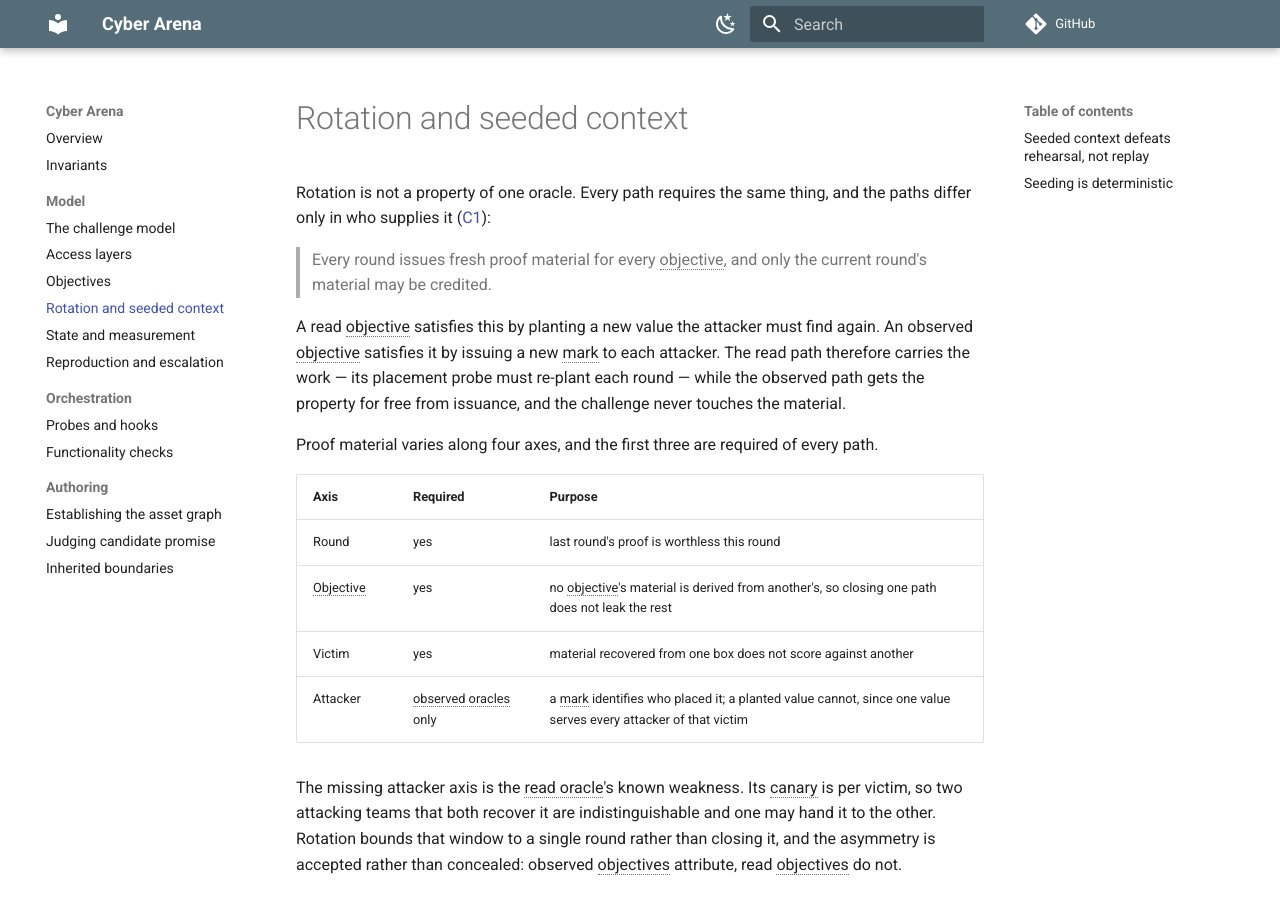
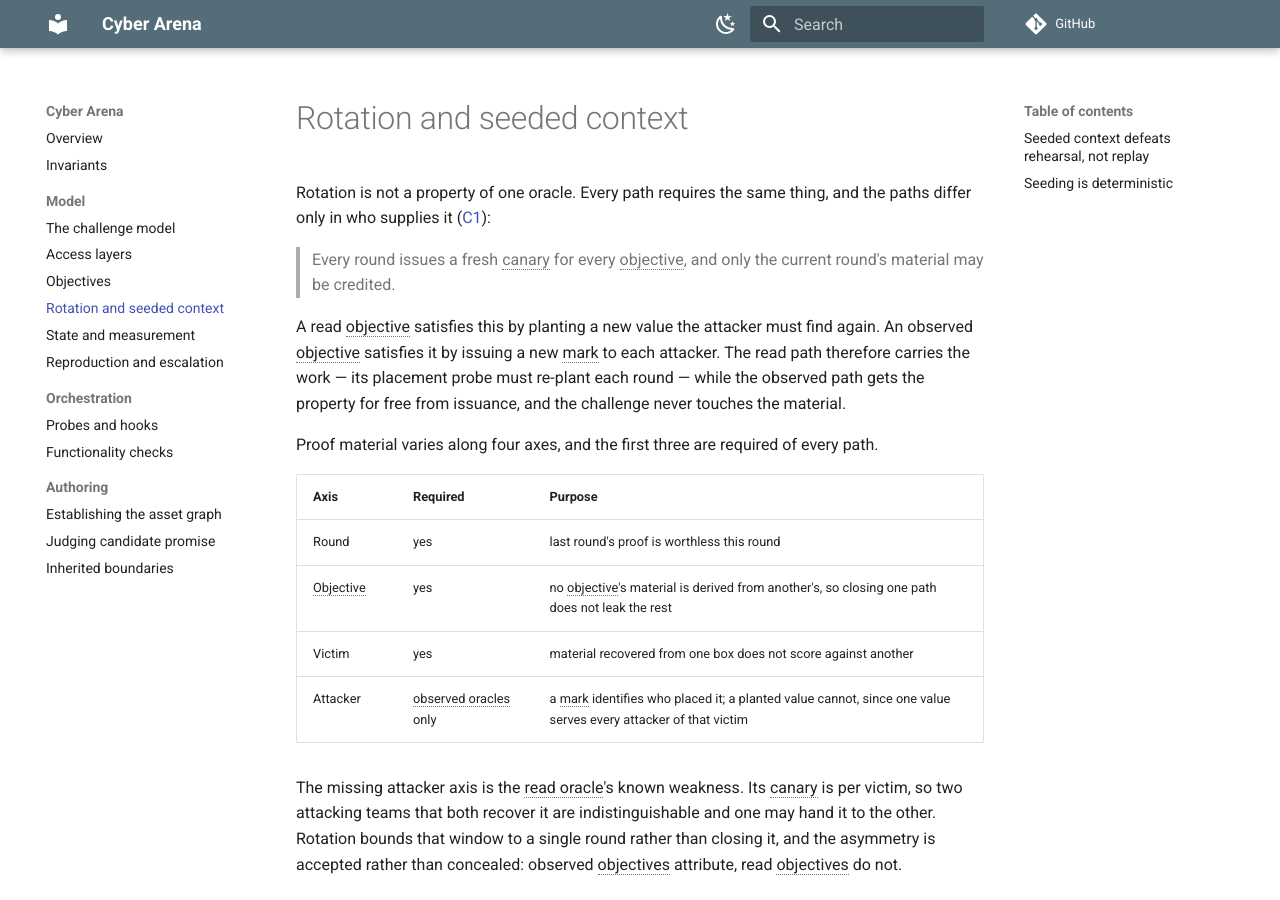
Before and after one commit to cyber-arena-ai/cyber-arena-docs, an MkDocs documentation site: the page built from docs/model/rotation.md, in a window 1280 px wide and 900 px high. Built offline with MkDocs 1.6.1 and Material for MkDocs 9.7.7, drawn with Linux system fonts in a browser that asks for light colours; comment, search, counter and statistics services are not loaded.

Commit message:
Chore: Use canary consistently in place of proof material

```diff
--- a/docs/model/rotation.md
+++ b/docs/model/rotation.md
@@ -5,7 +5,7 @@ Rotation is not a property of one oracle. Every path requires the same
 thing, and the paths differ only in who supplies it
 ([C1](../invariants.md#c-proof-and-credit)):
 
-> Every round issues fresh proof material for every objective, and only the
+> Every round issues a fresh canary for every objective, and only the
 > current round's material may be credited.
 
 A read objective satisfies this by planting a new value the attacker must find
```
Also changed, not shown: docs/model/objectives.md (+1 -1 lines).
